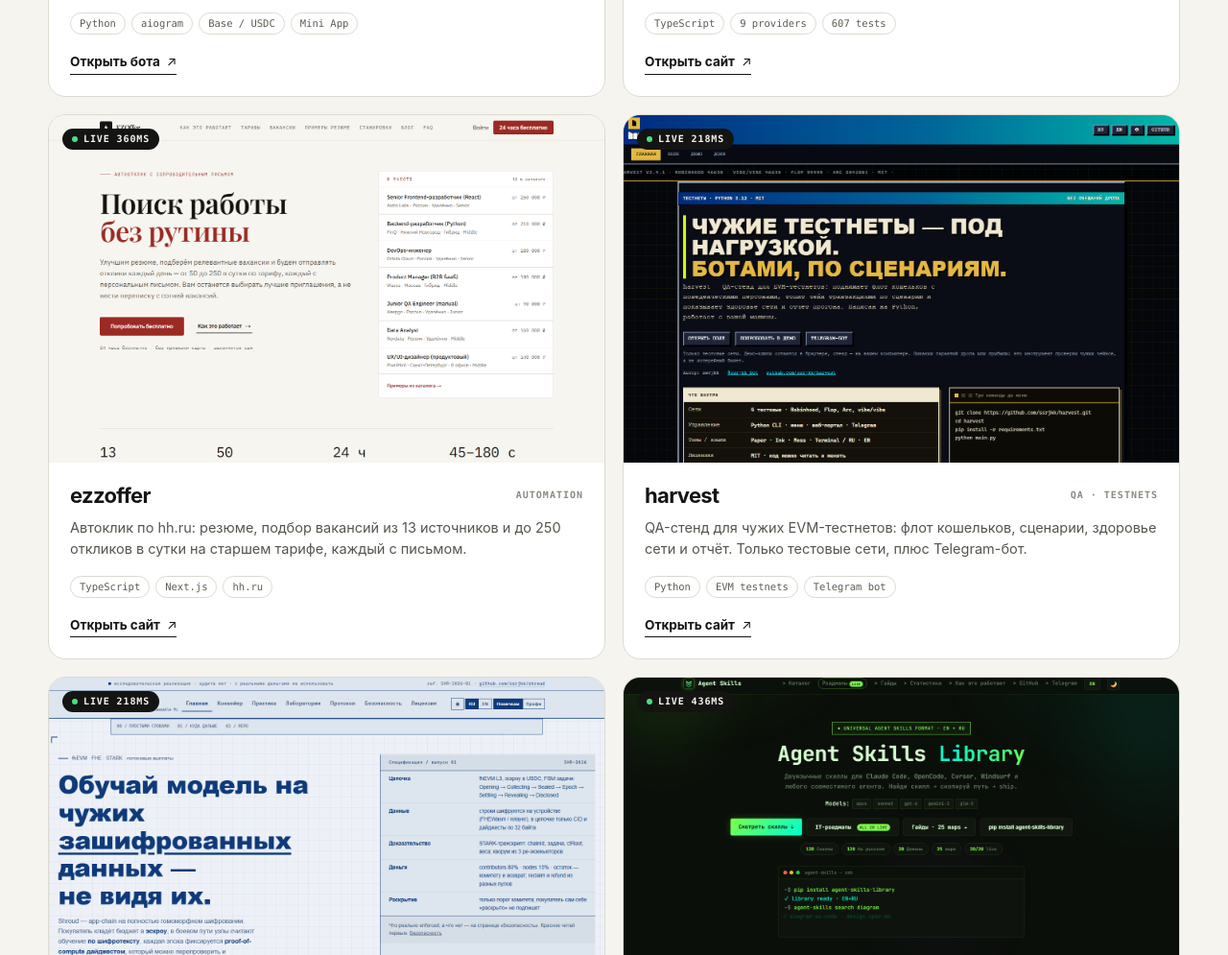
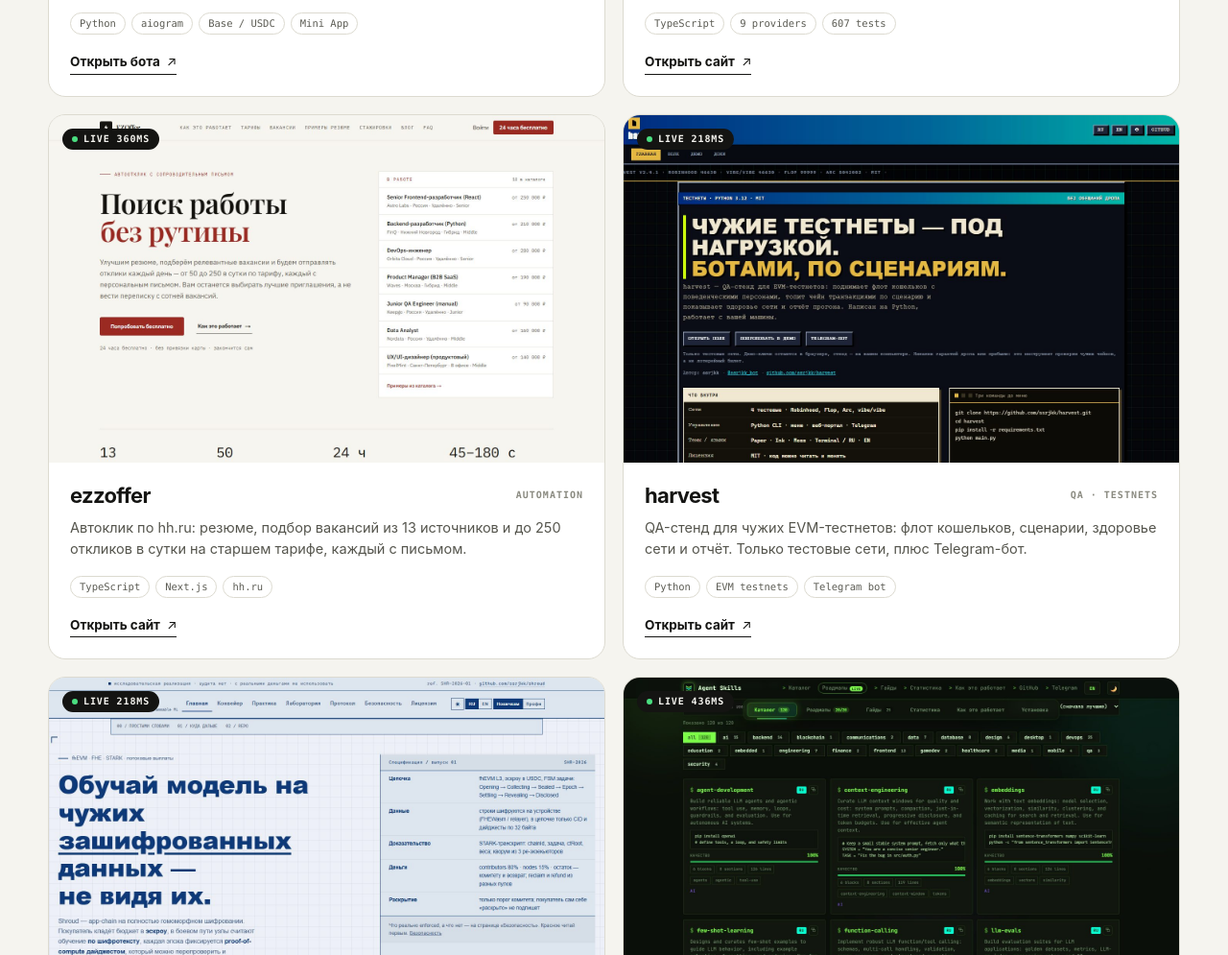
Before and after one commit to ssrjkk/ssrjkk.github.io, a plain HTML site: page index.html in a window 1280 px wide. Shown: the part 2705-3700 px from the top of the page at 96% size. Drawn offline with Linux system fonts and the light colour scheme.

Commit message:
assets: card screenshots taken from the live sites today
Every landing-page card now uses a fresh 1440x900 capture, stored as jpg
instead of png; the drafter shot no longer shows the onboarding dialog.

```diff
--- a/index.html
+++ b/index.html
@@ -334,7 +334,7 @@ h2{font-size:clamp(30px,4.3vw,46px);line-height:1.04;letter-spacing:-.045em;font
       <div class="projects">
         <article class="card card--featured">
           <a class="shot" href="/bothive/" aria-label="Открыть лендинг Bothive">
-            <img src="assets/bothive.png" alt="Лендинг Bothive в стиле серверной стойки: 8 съёмных воркер-платформ, health-score и Prometheus-метрики" loading="eager">
+            <img src="assets/bothive.jpg" alt="Лендинг Bothive в стиле серверной стойки: 8 съёмных воркер-платформ, health-score и Prometheus-метрики" loading="eager">
             <span class="badge live">live</span>
           </a>
           <div class="card-body">
@@ -399,7 +399,7 @@ h2{font-size:clamp(30px,4.3vw,46px);line-height:1.04;letter-spacing:-.045em;font
 
         <article class="card">
           <a class="shot" href="https://ssrjkk.github.io/ezzoffer/" target="_blank" rel="noopener" aria-label="Открыть сайт EZOffer">
-            <img src="assets/ezzoffer.png" alt="EZOffer: поиск работы без рутины — каталог вакансий и отклики с сопроводительными" loading="lazy">
+            <img src="assets/ezzoffer.jpg" alt="EZOffer: поиск работы без рутины — каталог вакансий и отклики с сопроводительными" loading="lazy">
             <span class="badge live">live</span>
           </a>
           <div class="card-body">
@@ -412,7 +412,7 @@ h2{font-size:clamp(30px,4.3vw,46px);line-height:1.04;letter-spacing:-.045em;font
 
         <article class="card">
           <a class="shot" href="https://ssrjkk.github.io/harvest/" target="_blank" rel="noopener" aria-label="Открыть сайт Harvest">
-            <img src="assets/harvest.png" alt="Harvest: QA-стенд для EVM-тестнетов — боты, сценарии и отчёт прогона" loading="lazy">
+            <img src="assets/harvest.jpg" alt="Harvest: QA-стенд для EVM-тестнетов — боты, сценарии и отчёт прогона" loading="lazy">
             <span class="badge live">live</span>
           </a>
           <div class="card-body">
@@ -425,7 +425,7 @@ h2{font-size:clamp(30px,4.3vw,46px);line-height:1.04;letter-spacing:-.045em;font
 
         <article class="card">
           <a class="shot" href="https://ssrjkk.github.io/shroud/" target="_blank" rel="noopener" aria-label="Открыть сайт Shroud">
-            <img src="assets/shroud.png" alt="Shroud: обучение ML на зашифрованных данных, спецификация протокола и лаборатория" loading="lazy">
+            <img src="assets/shroud.jpg" alt="Shroud: обучение ML на зашифрованных данных, спецификация протокола и лаборатория" loading="lazy">
             <span class="badge">research</span>
           </a>
           <div class="card-body">
@@ -438,7 +438,7 @@ h2{font-size:clamp(30px,4.3vw,46px);line-height:1.04;letter-spacing:-.045em;font
 
         <article class="card">
           <a class="shot" href="https://ssrjkk.github.io/agent-skills/" target="_blank" rel="noopener" aria-label="Открыть каталог Agent Skills">
-            <img src="assets/skills.png" alt="Agent Skills Library: каталог навыков для AI-агентов" loading="lazy">
+            <img src="assets/skills.jpg" alt="Agent Skills Library: каталог навыков для AI-агентов" loading="lazy">
             <span class="badge live">live</span>
           </a>
           <div class="card-body">
```
Also changed, not shown: assets/bothive.jpg (added), assets/bothive.png (deleted), assets/drafter.jpg, assets/ezzoffer.jpg (added), assets/ezzoffer.png (deleted), assets/harvest.jpg (added), assets/harvest.png (deleted), assets/raven.jpg, assets/shroud.jpg (added), assets/shroud.png (deleted), assets/skills.jpg (added), assets/skills.png (deleted).
